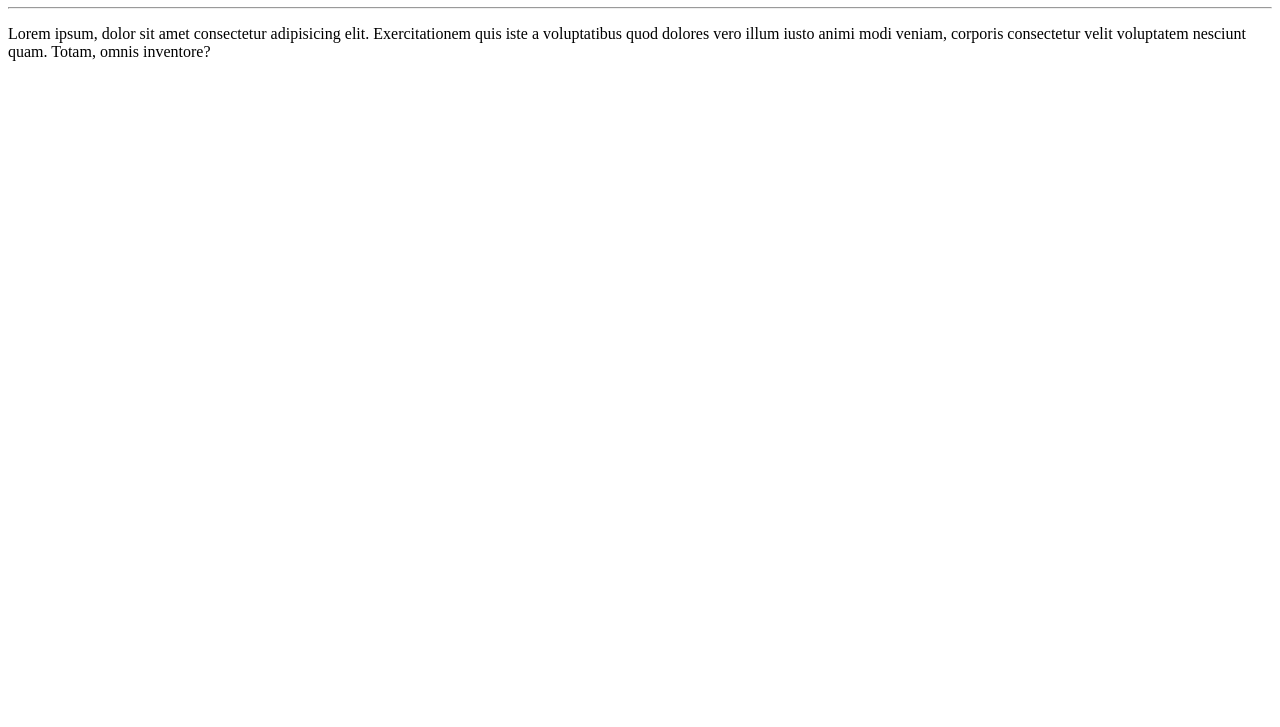
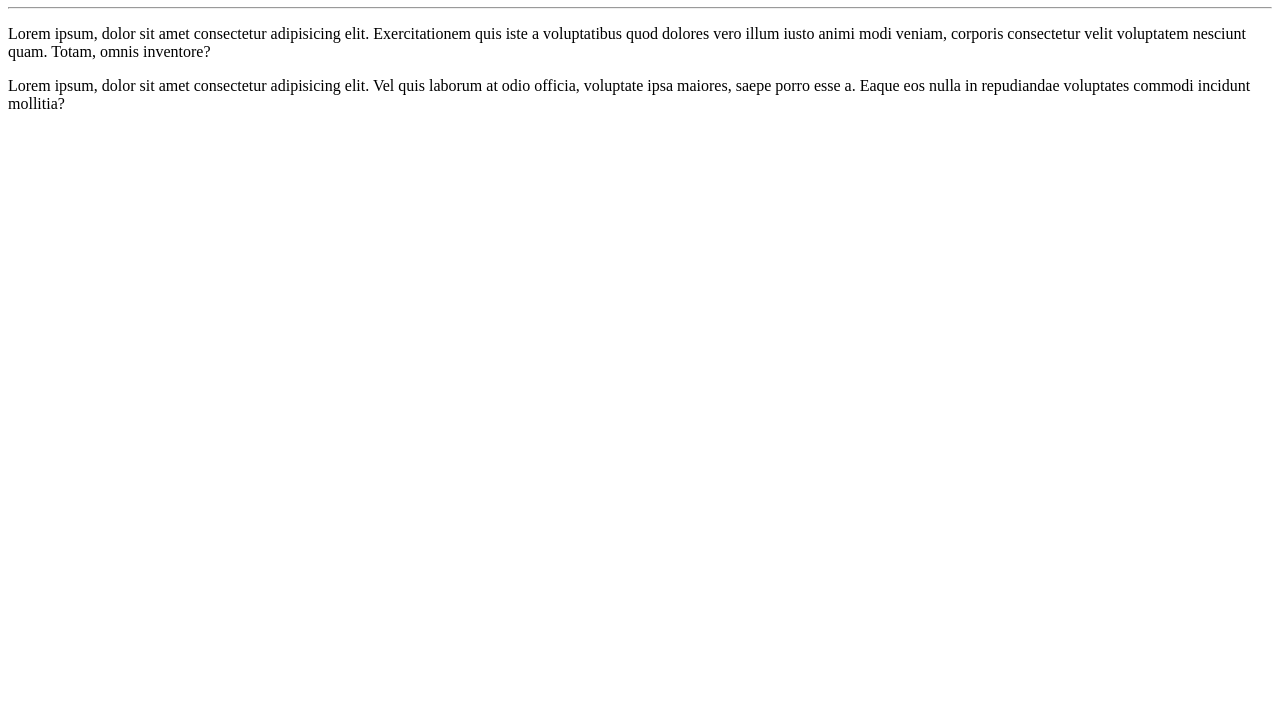
Before and after one commit to marroni1103/OlaMundo, a plain HTML site: page siteexemplo/index.html in a window 1280 px wide. Shown: the part 73-800 px from the top of the page. Drawn offline with Linux system fonts and the light colour scheme.

Commit message:
adicionei um paragrafo

```diff
--- a/siteexemplo/index.html
+++ b/siteexemplo/index.html
@@ -10,6 +10,8 @@
     <h1>Olá, Mundo!</h1>
     <hr>
     <p>Lorem ipsum, dolor sit amet consectetur adipisicing elit. Exercitationem quis iste a voluptatibus quod dolores vero illum iusto animi modi veniam, corporis consectetur velit voluptatem nesciunt quam. Totam, omnis inventore?</p>
+    <p>Lorem ipsum, dolor sit amet consectetur adipisicing elit. Vel quis laborum at odio officia, voluptate ipsa maiores, saepe porro esse a. Eaque eos nulla in repudiandae voluptates commodi incidunt mollitia?
+    </p>
 
 </body>
 </html>
```
